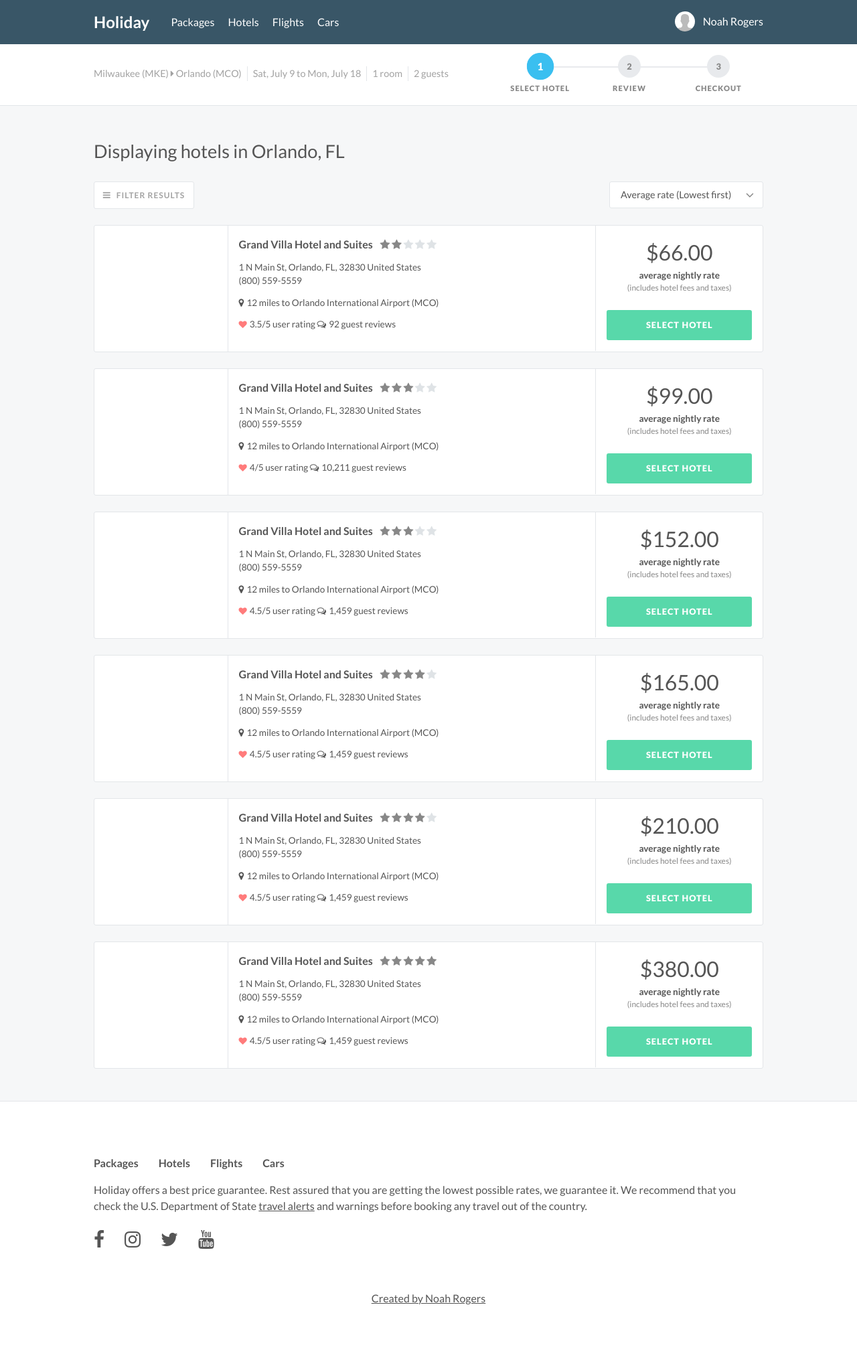
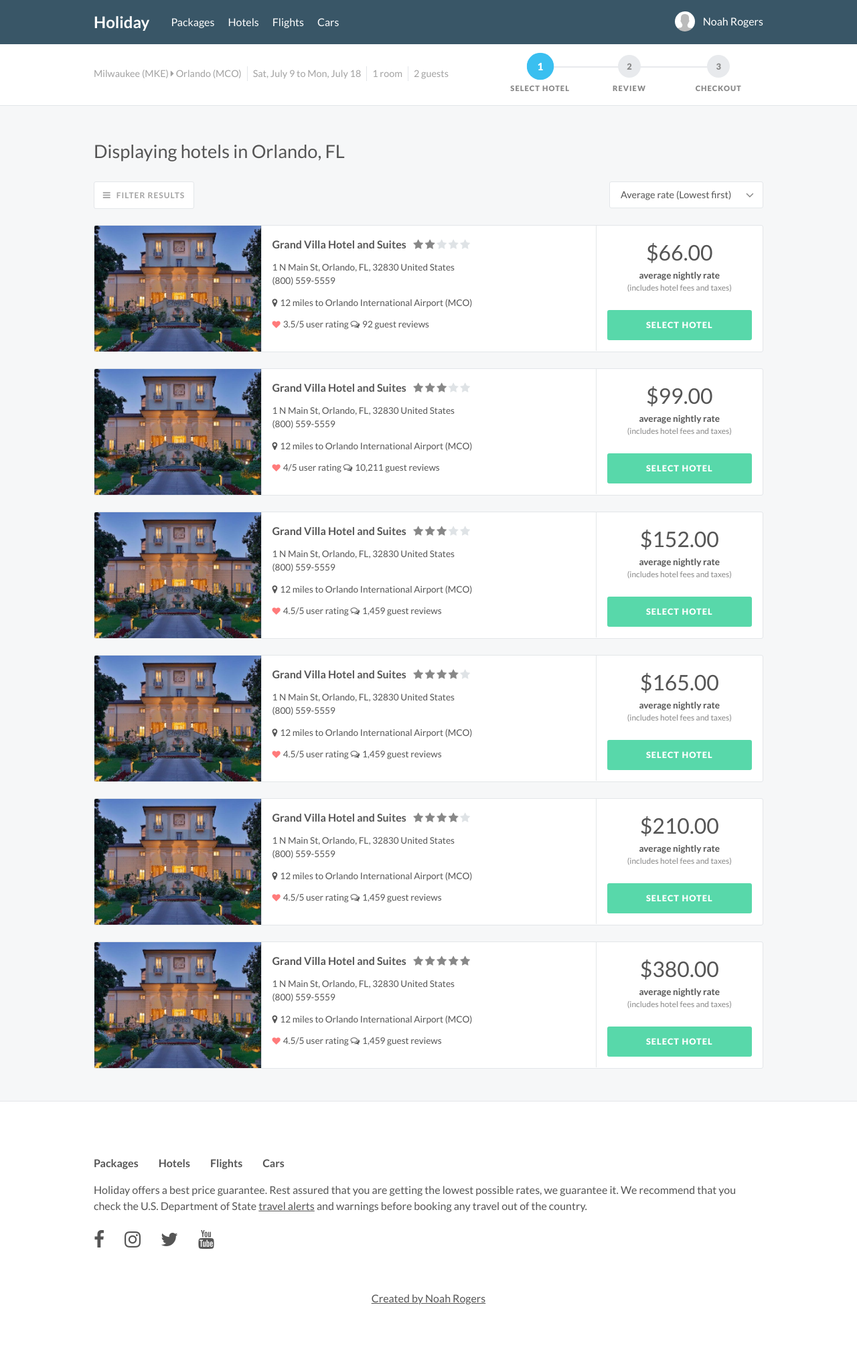
Before and after one commit to Treydor/holiday, a Jekyll site: the page built from hotels/hotel-selection/index.html, in a window 1280 px wide. Shown: the whole page at 67% size. Built offline with Jekyll 4.4.1, drawn with Linux system fonts in a browser that asks for light colours; nearby versions of some CDN libraries.

Commit message:
Adjusts photo width, adds styles for placeholder background images

```diff
--- a/assets/stylesheets/components/_cards.scss
+++ b/assets/stylesheets/components/_cards.scss
@@ -197,7 +197,7 @@
     @media #{$large} {
       border-bottom: 0;
       border-right: 1px solid $border-light;
-      width: 20%;
+      width: 25%;
     }
   }
 }
@@ -208,7 +208,7 @@
 
   @media #{$large} {
     border-bottom: 0;
-    width: 55%;
+    width: 50%;
   }
 }
 
@@ -291,3 +291,14 @@
 .car {
   background: url("../../assets/images/cards/car.jpg") center no-repeat;
 }
+
+.hotel {
+  background: url("../../assets/images/cards/hotel.jpg") center no-repeat;
+  background-position: 50% 70%;
+  background-size: cover;
+}
+
+.hotel-room {
+  background: url("../../assets/images/cards/hotel-room.jpg") center no-repeat;
+  background-size: cover;
+}
```
